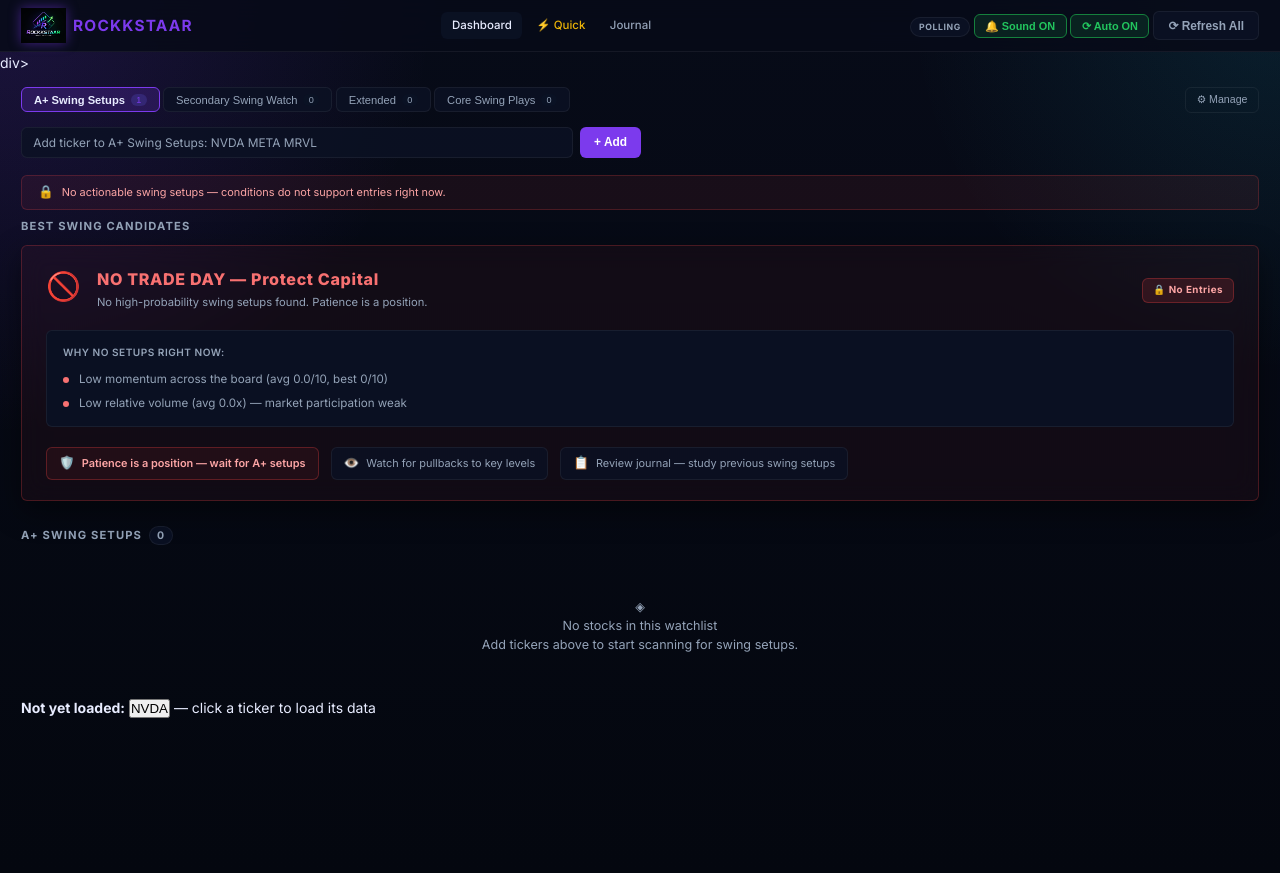
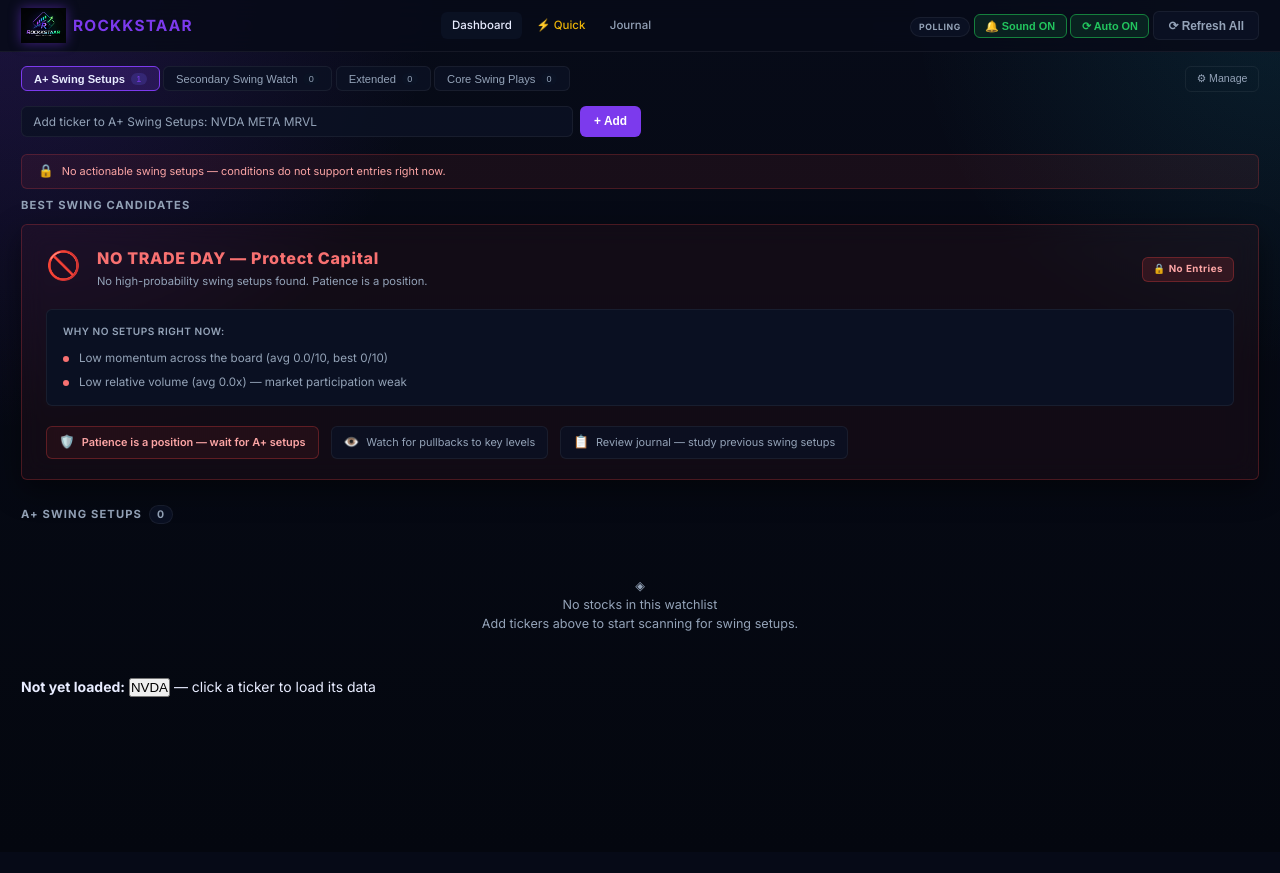
Before and after one commit to HAULTRAAISYSTEMS/rockkstaar-trade-assistant, a Flask app: page / in a window 1280 px wide. After the commit the page ends 697 px from the top, so only its background shows below. Run offline with Flask 3, Linux system fonts and the light colour scheme; data comes from the database, SQL or seed files in the repository; data that the repository does not hold is empty; some libraries are stand-ins or nearby versions.

Commit message:
fix system

```diff
--- a/templates/base.html
+++ b/templates/base.html
@@ -36,13 +36,13 @@
       <span id="ws-status-pill" class="ws-status-pill ws-polling">POLLING</span>
       <span id="ar-last-updated" class="ar-last-updated"></span>
       <button id="alert-sound-toggle" class="btn-ar-toggle ar-on" onclick="toggleAlertSound()" title="Sound alerts for new triggers">🔔 Sound ON</button>
-      <button id="ar-toggle" class="btn-ar-toggle ar-on" onclick="toggleAutoRefresh()" title="Auto-refresh every 15s during market hours">⟳ Auto ON</button>
+      <button id="ar-toggle" class="btn-ar-toggle ar-on" onclick="toggleAutoRefresh()" title="Auto-refresh every 8s during market hours">⟳ Auto ON</button>
       <form action="{{ url_for('refresh_all') }}" method="POST" style="display:inline;">
         <button type="submit" class="btn btn-refresh">⟳ Refresh All</button>
       </form>
     </div>
   </nav>
-  <div class="mobile-refresh-bar"><form action="{{ url_for('refresh_all') }}" method="POST" style="margin:0;"><button type="submit" class="mobile-refresh-btn">Refresh All</button>button></form>form></div>div>
+  <div class="mobile-refresh-bar"><form action="{{ url_for('refresh_all') }}" method="POST" style="margin:0;"><button type="submit" class="mobile-refresh-btn">Refresh All</button></form></div>
 
   <!-- ===== FLASH MESSAGES ===== -->
   {% with messages = get_flashed_messages(with_categories=true) %}
```
